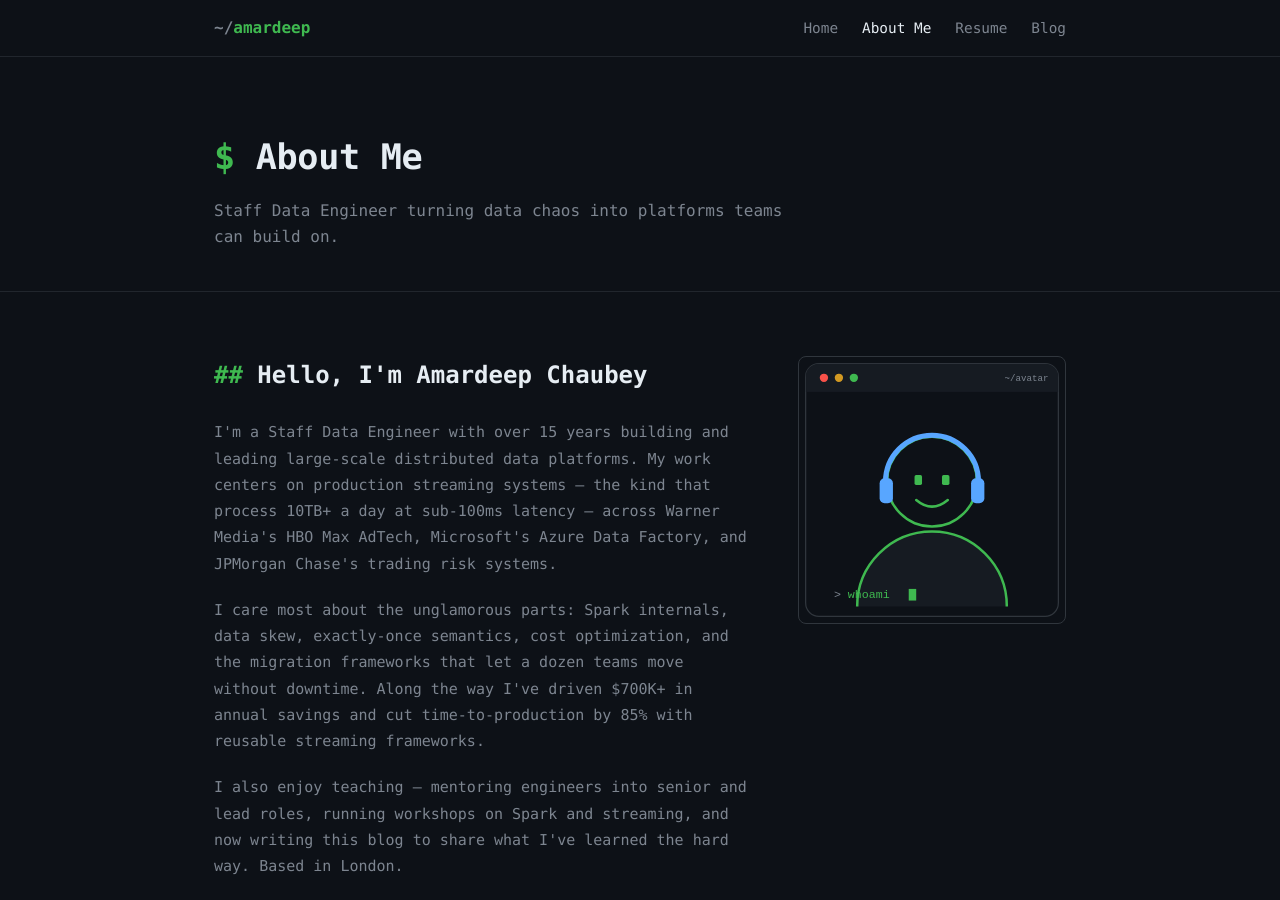
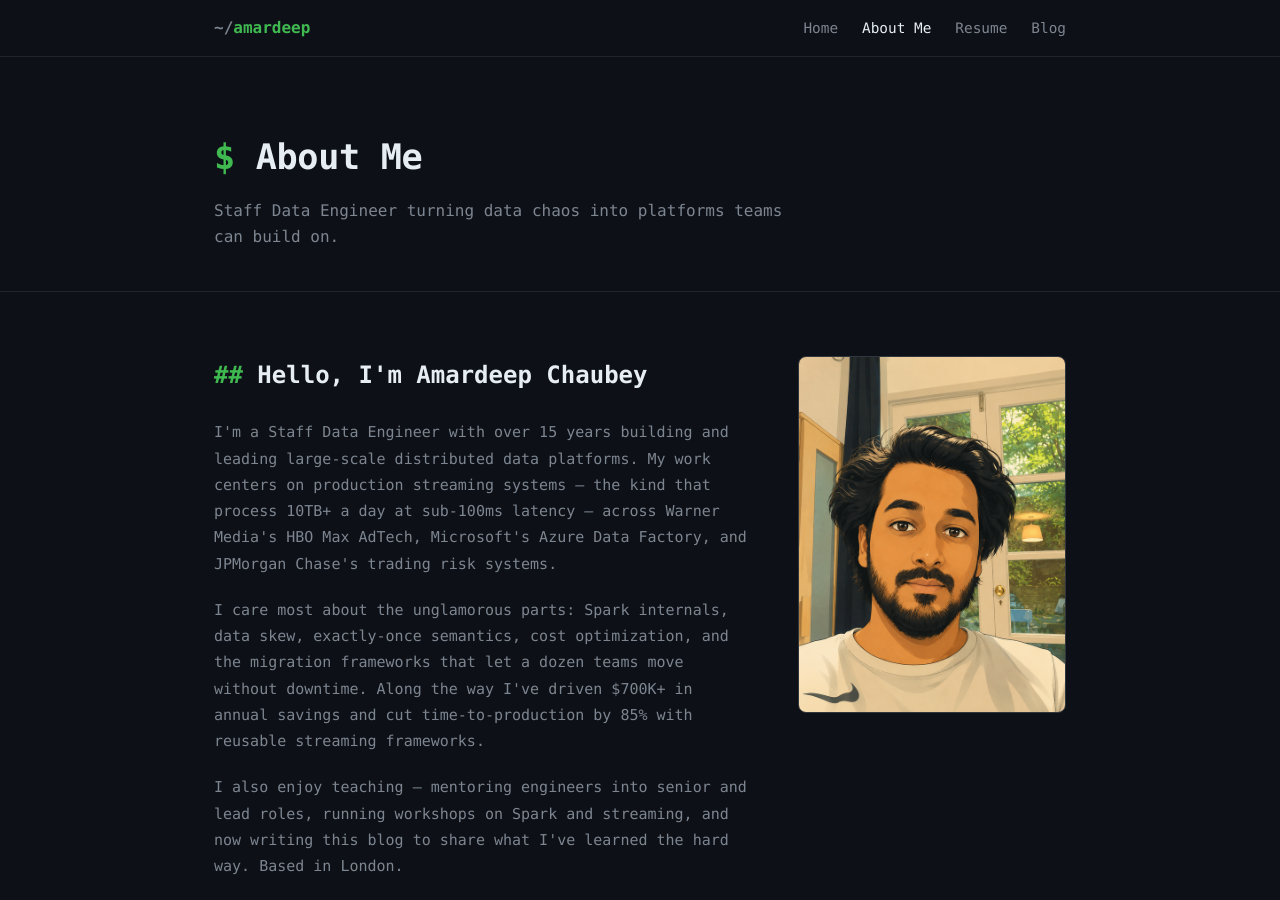
Before and after one commit to xeonee/xeonee.github.io, a Jekyll site: the page built from about.html, in a window 1280 px wide and 900 px high. Built offline with Jekyll 4.4.1, drawn with Linux system fonts in a browser that asks for light colours.

Commit message:
Add profile photo and terminal 'a' favicon
Use the full anime-style portrait on the About page (web-resized to 600px
wide) and replace the leftover template favicon with a green 'a' on dark.
Raw upload kept local, gitignored.

Co-Authored-By: Claude Opus 4.8 <noreply@anthropic.com>

```diff
--- a/about.html
+++ b/about.html
@@ -36,7 +36,7 @@ keywords: "about, data engineer, apache spark, kafka, databricks, streaming, dis
                         </p>
                     </div>
                     <div class="about-image">
-                        <img src="{{ '/images/avatar.svg' | relative_url }}" alt="Amardeep Chaubey" class="profile-image">
+                        <img src="{{ '/images/profile.png' | relative_url }}" alt="Amardeep Chaubey" class="profile-image">
                     </div>
                 </div>
             </div>
```
Also changed, not shown: images/favicon.svg, images/profile.png (added), 1 other file.
